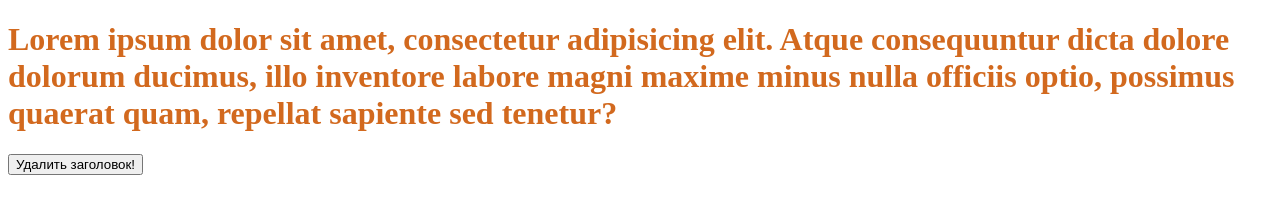
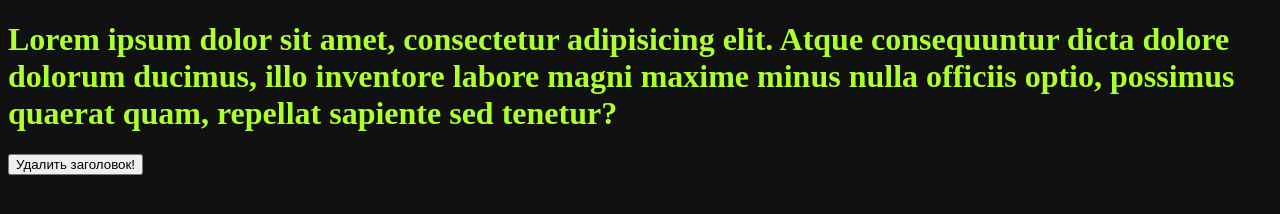
Before and after one commit to WtCtt/testgit, a plain HTML site: page index.html in a window 1280 px wide. Drawn offline with Linux system fonts and the light colour scheme.

Commit message:
changed color in h1-title and changed bg-color

```diff
--- a/style.css
+++ b/style.css
@@ -1,3 +1,7 @@
 h1 {
-    color: chocolate;
+    color: greenyellow;
 }
+
+body {
+    background-color: #111111;
+}
```
